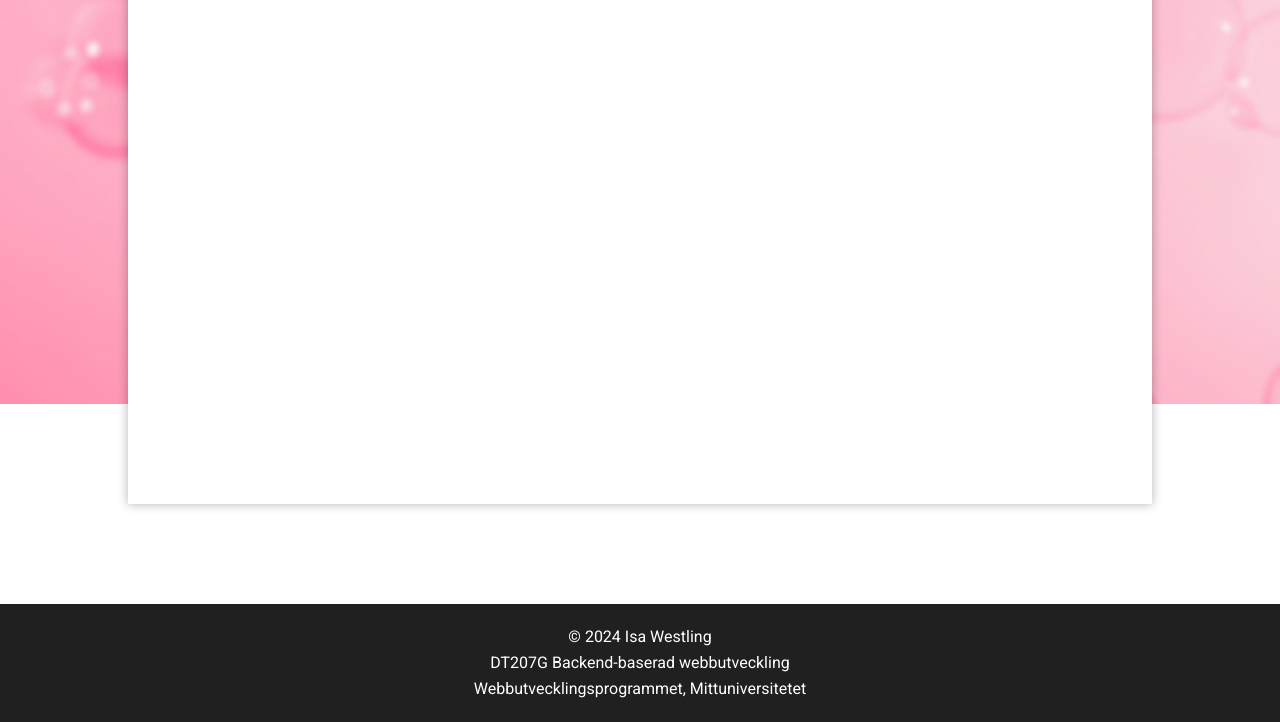
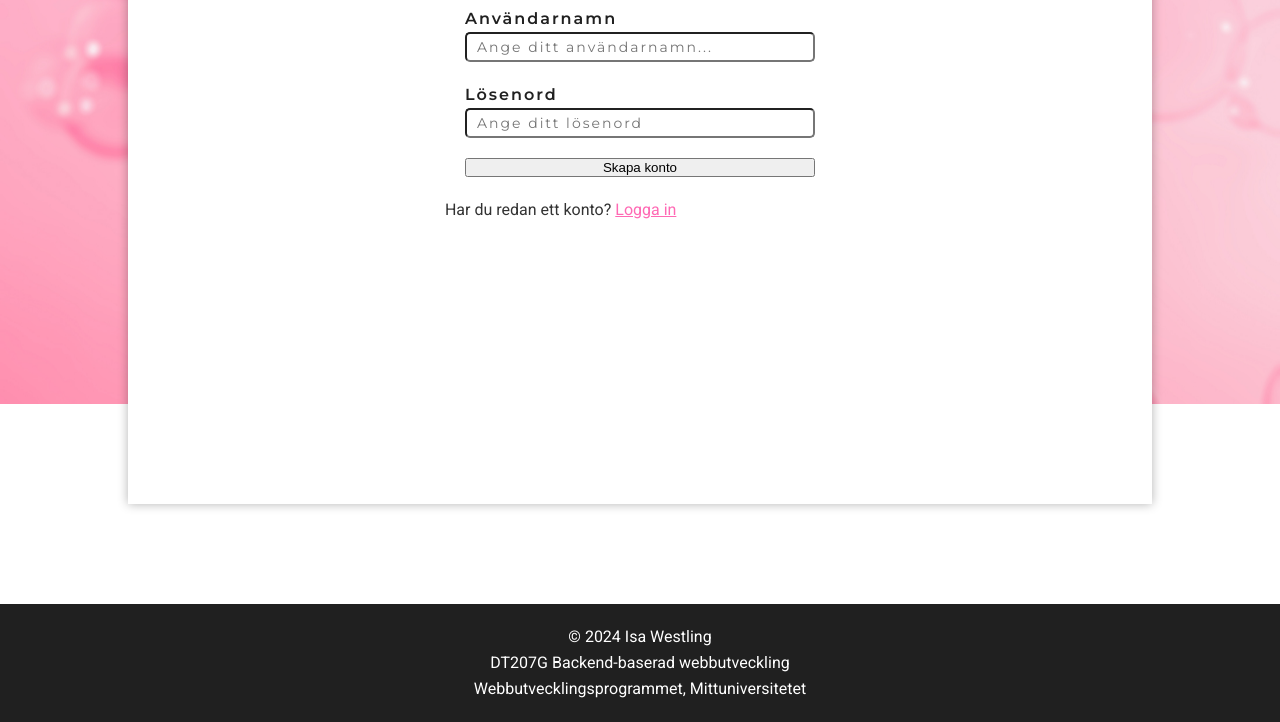
Before and after one commit to iswe2301/backend-moment4.2, a website built with Parcel: page src/create.html in a window 1280 px wide. Shown: the part 396-1118 px from the top of the page. Built offline with nearby package versions, Linux system fonts and the light colour scheme.

Commit message:
Skapat formulär för att skapa en ny användare

```diff
--- a/src/create.html
+++ b/src/create.html
@@ -16,7 +16,6 @@
 </head>
 
 <body>
-    <div id="overlay" class="hidden"></div>
     <!-- Picturetagg med bakgrundbild i olika filformat / storlekar -->
     <picture class="body-background">
         <source srcset="images/background.jpg?as=avif" media="(min-width: 1921px)" type="image/avif">
@@ -46,6 +45,25 @@
         <header>
             <a href="/"><img src="images/logo.svg" alt="Logotyp WorkXperience"></a>
         </header>
+
+        <div class="login-section">
+            <h1>Skapa användarkonto</h1>
+            <form id="userForm" metod="POST">
+                <div class="form-group">
+                    <label for="new-username">Användarnamn</label>
+                    <input type="text" id="new-username" name="username" required
+                        placeholder="Ange ditt användarnamn...">
+                </div>
+                <div class="form-group">
+                    <label for="new-password">Lösenord</label>
+                    <input type="password" id="new-password" name="password" required placeholder="Ange ditt lösenord">
+                </div>
+                <span id="error-message"></span>
+                <button type="submit" id="submit-user">Skapa konto</button>
+            </form>
+            <p>Har du redan ett konto? <a href="index.html">Logga in</a></p>
+        </div>
+        <span class="popup"></span>
     </main>
 
     <!-- Footer -->
```
